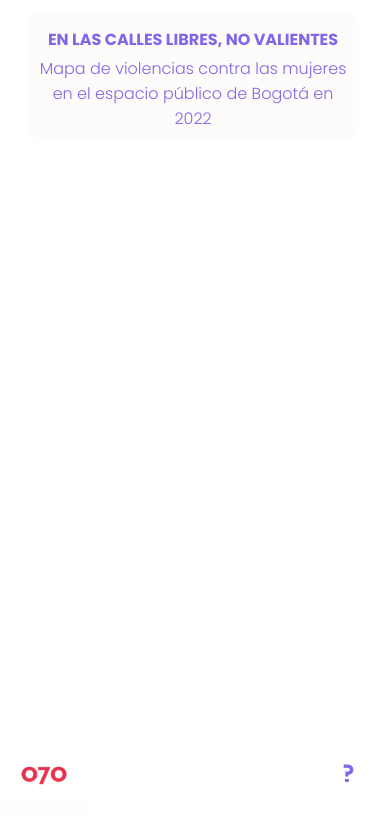
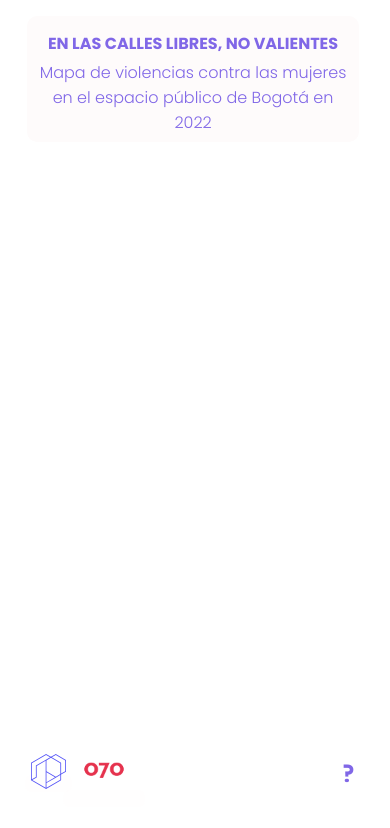
Before and after one commit to enflujo/070-mapa-mujeres, a website built with webpack: page src/index.html in a window 390 px wide. Built offline with nearby package versions, Linux system fonts and the light colour scheme; what mapbox-gl would draw is missing.

Commit message:
Agregar logo enflujo

```diff
--- a/src/index.html
+++ b/src/index.html
@@ -48,15 +48,22 @@
         <div id="informacion"></div>
       </div>
 
-      <div id="pancarta"></div>
       <div id="lienzo"></div>
       <div id="mapa"></div>
+
+    <div id="logos">
+      <div id="logoEnflujo">
+        <a href="https://enflujo.com/" target="_blank"
+          ><img src="./imgs/logo_enflujo.svg" alt="Logo EnFlujo"
+        /></a>
+      </div>
 
       <div id="logo070">
         <a href="https://cerosetenta.uniandes.edu.co/" target="_self"
           ><img src="./imgs/logo070.png" alt="Logo Cerosetenta"
         /></a>
       </div>
+    </div>
 
       <div id="creditos">
         <div id="cerrarCreditos">X</div>
@@ -70,7 +77,7 @@
           ejercicio de visibilización, sistematización y análisis sobre las distintas violencias que enfrentan las
           mujeres en el espacio público de la ciudad. Si has sufrido o conoces otros casos de acoso callejero, abuso
           sexual o desaparición y quisieras sumar tu voz al mapa, te invitamos a llenar
-          <a href="" target="_blank">este formulario</a>.
+          <a href="https://forms.gle/XEffr1QUzMbqvpRW9" target="_blank">este formulario</a>.
         </p>
 
         <h3>Equipo</h3>
@@ -125,5 +132,6 @@
         </div>
       </div>
     </div>
+  </div>
   </body>
 </html>
--- a/src/scss/estilos.scss
+++ b/src/scss/estilos.scss
@@ -41,17 +41,34 @@
   }
 }
 
+#logos {
+  display: flex;
+  position: fixed;
+  bottom: 3%;
+  right: 3%;
+}
+
+#logoEnflujo {
+  height: fit-content;
+  padding: 20px 5px;
+
+  &:hover {
+    filter: hue-rotate(30deg);
+  }
+
+  img {
+    height: 40px;
+  }
+}
+
 #logo070 {
-  position: fixed;
-  bottom: 2%;
-  right: 3%;
 
   &:hover {
     filter: hue-rotate(270deg);
   }
 
   img {
-    height: 100px;
+    height: 80px;
   }
 }
 
@@ -78,20 +95,6 @@
     filter: hue-rotate(270deg);
     z-index: 2;
   }
-}
-
-#pancarta {
-  font-family: 'JetBrains Mono', monospace;
-  position: absolute;
-  font-size: 10vh;
-  color: rgb(173, 27, 214);
-  opacity: 0.1;
-  width: 100vw;
-  overflow: hidden;
-  pointer-events: none;
-  z-index: 8;
-  text-align: center;
-  // margin-top: 2em;
 }
 
 #etiqueta {
@@ -290,6 +293,21 @@
 }
 
 @media only screen and (max-width: 1025px) {
+  #titulo {
+    width: 50%;
+    margin-left: 7%;
+    margin-top: 4%;
+
+    h1 {
+      font-size: 2em;
+      line-height: 100%;
+    }
+
+    h2 {
+      font-size: 1.2em;
+    }
+  }
+
   #etiqueta {
     display: flex;
     padding: 2.2em 2em;
@@ -300,7 +318,6 @@
     left: 28%;
     font-size: 1.1em;
   }
-
 
   #creditos {
     font-size: 1em;
@@ -397,24 +414,27 @@
     }
   }
 
-  #logo070 {
+  #logos {
+    display: flex;
     position: fixed;
     top: 87%;
-    right: 77%;
+    left: 5%;
+  }
+
+  #logoEnflujo {
+    height: fit-content;
+    padding: 20px 5px;
 
     img {
-      height: 80px;
+      height: 35px;
     }
   }
 
-  #enFlujoLogo {
-    background-color: #2aabdd;
-    position: fixed;
-    top: 87%;
-    right: 77%;
+  #logo070 {
+    margin-left: -14px;
 
     img {
-      height: 80px;
+      height: 70px;
     }
   }
 
```
Also changed, not shown: src/imgs/logo_enflujo.svg (renamed from src/imgs/logo_en_flujo.svg), 1 other file.
